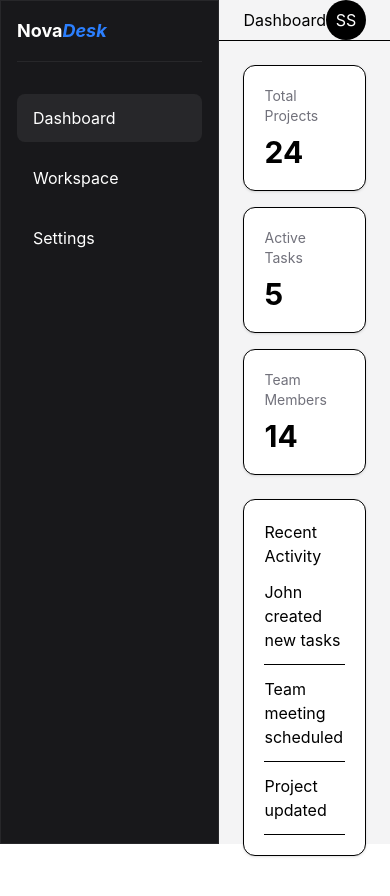
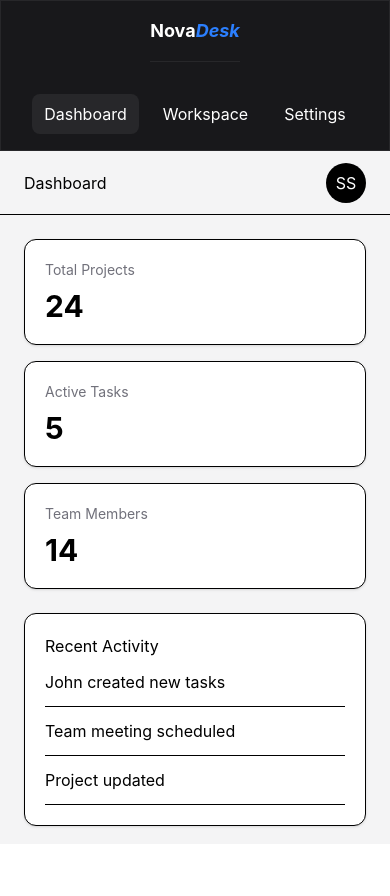
Before and after one commit to sadiksaifi9958/NovaDesk, a React (Vite) app: page / in a window 390 px wide. Shown: the top 896 px of the page. Built offline with nearby package versions, Linux system fonts and the light colour scheme.

Commit message:
implement responsive sidebar for dashboard layout

```diff
--- a/src/components/Sidebar.jsx
+++ b/src/components/Sidebar.jsx
@@ -1,40 +1,23 @@
-import {NavLink} from "react-router-dom"
+import { NavLink } from "react-router-dom"
+import { sidebarLinks } from "../constants/sidebarData"
 
 const Sidebar = () => {
     return (
-        <div className="flex flex-col p-4 h-screen w-64 border bg-zinc-900 text-white border-r border-zinc-800">
+        <div className="flex flex-col items-center justify-between p-4 md:h-screen w-full md:w-64 border bg-zinc-900 text-white border-r border-zinc-800">
             <div className="font-bold text-lg mb-8 pb-4 border-b border-zinc-800 ">Nova<span className="italic text-blue-500 ">Desk</span></div>
-            <div className="flex flex-col gap-3">
+            <div className="flex flex-row md:flex-col gap-3 justify-between">
 
-                <NavLink
-                to="/"
-                className={({isActive}) =>
-                    isActive
-                    ? "px-4 py-3 rounded-lg bg-zinc-800 text-white"
-                    : "px-4 py-3 rounded-lg hover:bg-zinc-800 transition-all duration-200 cursor-pointer"
-                }
-                >Dashboard
-                </NavLink>
-
-                <NavLink
-                to="/Workspace"
-                className={({isActive}) =>
-                    isActive
-                    ? "px-4 py-3 rounded-lg bg-zinc-800 text-white"
-                    : "px-4 py-3 rounded-lg hover:bg-zinc-800 transition-all duration-200 cursor-pointer"
-                }
-                >Workspace
-                </NavLink>
-
-                <NavLink
-                to="/Settings"
-                className={({isActive}) =>
-                    isActive
-                    ? "px-4 py-3 rounded-lg bg-zinc-800 text-white"
-                    : "px-4 py-3 rounded-lg hover:bg-zinc-800 transition-all duration-200 cursor-pointer"
-                }
-                >Settings
-                </NavLink>
+                {sidebarLinks.map((data) => (
+                    <NavLink
+                        to={data.path}
+                        key={data.path}
+                        className={({ isActive }) =>
+                            isActive
+                                ? "px-3 py-2 md:px-4 md:py-3 rounded-lg bg-zinc-800 text-white"
+                                : "px-3 py-2 md:px-4 md:py-3 rounded-lg hover:bg-zinc-800 transition-all duration-200 cursor-pointer"
+                        }
+                    >{data.name}</NavLink>
+                ))}
 
             </div>
 
--- /dev/null
+++ b/src/constants/sidebarData.js
@@ -0,0 +1,14 @@
+export const sidebarLinks = [
+    {
+        name: "Dashboard",
+        path: "/"
+    },
+    {
+        name: "Workspace",
+        path: "/Workspace"
+    },
+    {
+        name: "Settings",
+        path: "/Settings"
+    }
+]
--- a/src/layouts/DashboardLayout.jsx
+++ b/src/layouts/DashboardLayout.jsx
@@ -5,7 +5,7 @@ import { Outlet } from "react-router-dom"
 
 const DashboardLayout = () => {
     return (
-        <div className="flex h-screen bg-zinc-100">
+        <div className="flex flex-col md:flex-row h-screen bg-zinc-100">
             <Sidebar />
             <div className="flex flex-col flex-1 min-h-screen">
                 <Navbar />
--- a/src/pages/Dashboard.jsx
+++ b/src/pages/Dashboard.jsx
@@ -1,6 +1,6 @@
 import StatCard from "../components/StatCard"
 import ActivityItem from "../components/ActivityItem"
-import {statsData, recentActivities} from "../constant/dashboardData"
+import {statsData, recentActivities} from "../constants/dashboardData"
 
 const Dashboard = () => {
 
```
Also changed, not shown: src/constants/dashboardData.js (renamed from src/constant/dashboardData.js).
